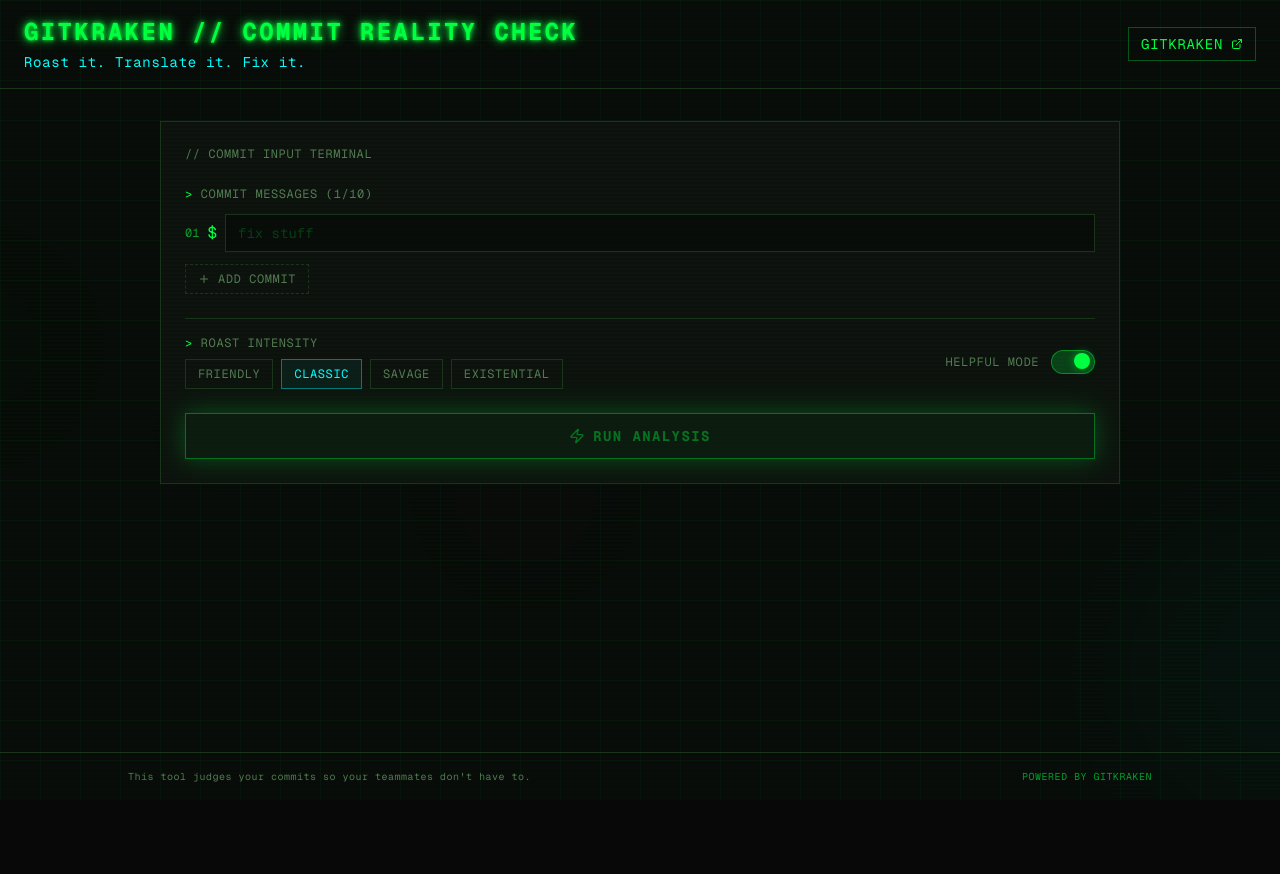
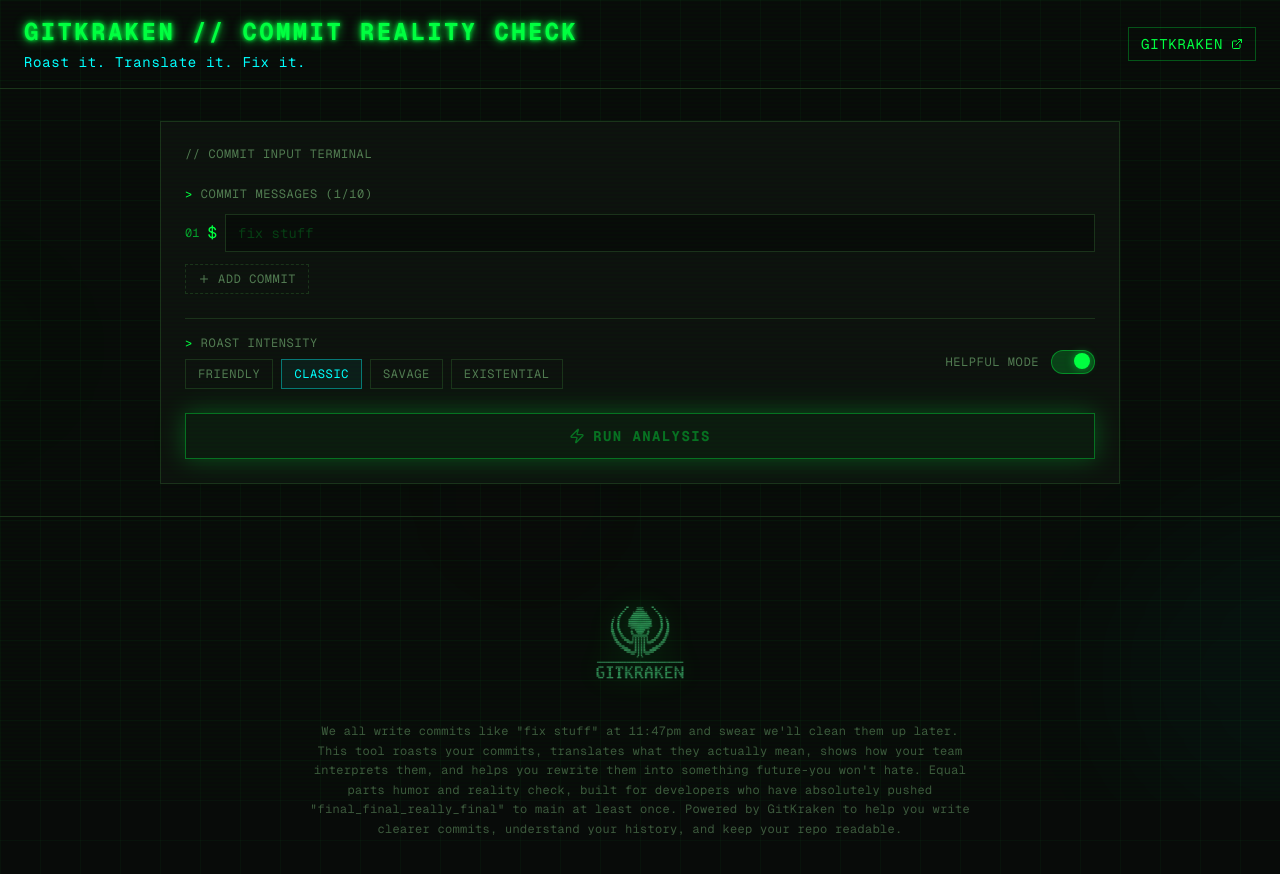
Before and after one commit to PixelWizard33/v0-commit-reality-check, a Next.js app: page / in a window 1280 px wide. Shown: the top 874 px of the page. Before the commit the page ends 800 px from the top, so only its background shows below. Built offline with nearby package versions, Linux system fonts and the light colour scheme.

Commit message:
style: redesign footer with GitKraken ASCII logo\n\nAdd terminal-style footer featuring neon logo and text.

```diff
--- a/app/page.tsx
+++ b/app/page.tsx
@@ -160,19 +160,16 @@ export default function Home() {
         </main>
 
         {/* Footer */}
-        <footer className="border-t border-border px-6 py-4">
-          <div className="mx-auto flex max-w-5xl flex-col items-center justify-between gap-3 md:flex-row">
-            <p className="text-center text-[10px] tracking-wider text-muted-foreground md:text-left">
-              {"This tool judges your commits so your teammates don't have to."}
+        <footer className="border-t border-border px-6 py-16 md:py-20">
+          <div className="mx-auto flex max-w-2xl flex-col items-center gap-8">
+            <img
+              src="/images/gitkraken-logo.png"
+              alt="GitKraken logo"
+              className="w-[140px] opacity-80 drop-shadow-[0_0_15px_rgba(0,255,65,0.4)]"
+            />
+            <p className="text-center text-xs leading-relaxed tracking-wide text-muted-foreground/70">
+              {"We all write commits like \"fix stuff\" at 11:47pm and swear we'll clean them up later. This tool roasts your commits, translates what they actually mean, shows how your team interprets them, and helps you rewrite them into something future-you won't hate. Equal parts humor and reality check, built for developers who have absolutely pushed \"final_final_really_final\" to main at least once. Powered by GitKraken to help you write clearer commits, understand your history, and keep your repo readable."}
             </p>
-            <a
-              href="https://www.gitkraken.com"
-              target="_blank"
-              rel="noopener noreferrer"
-              className="text-[10px] tracking-wider text-neon-green/60 transition-colors hover:text-neon-green"
-            >
-              {"POWERED BY GITKRAKEN"}
-            </a>
           </div>
         </footer>
       </div>
```
Also changed, not shown: public/images/gitkraken-logo.png (added), 1 other file (tests, documents, lock files or other folders).
